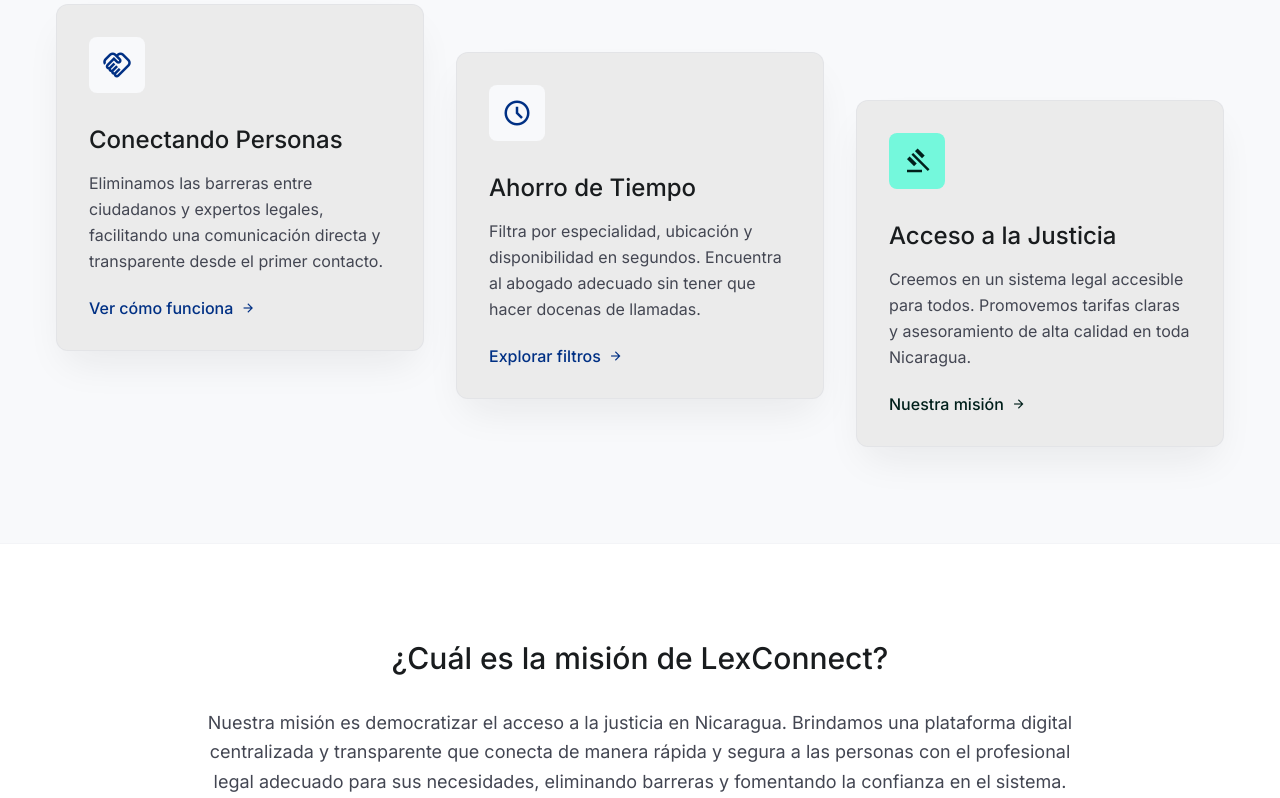
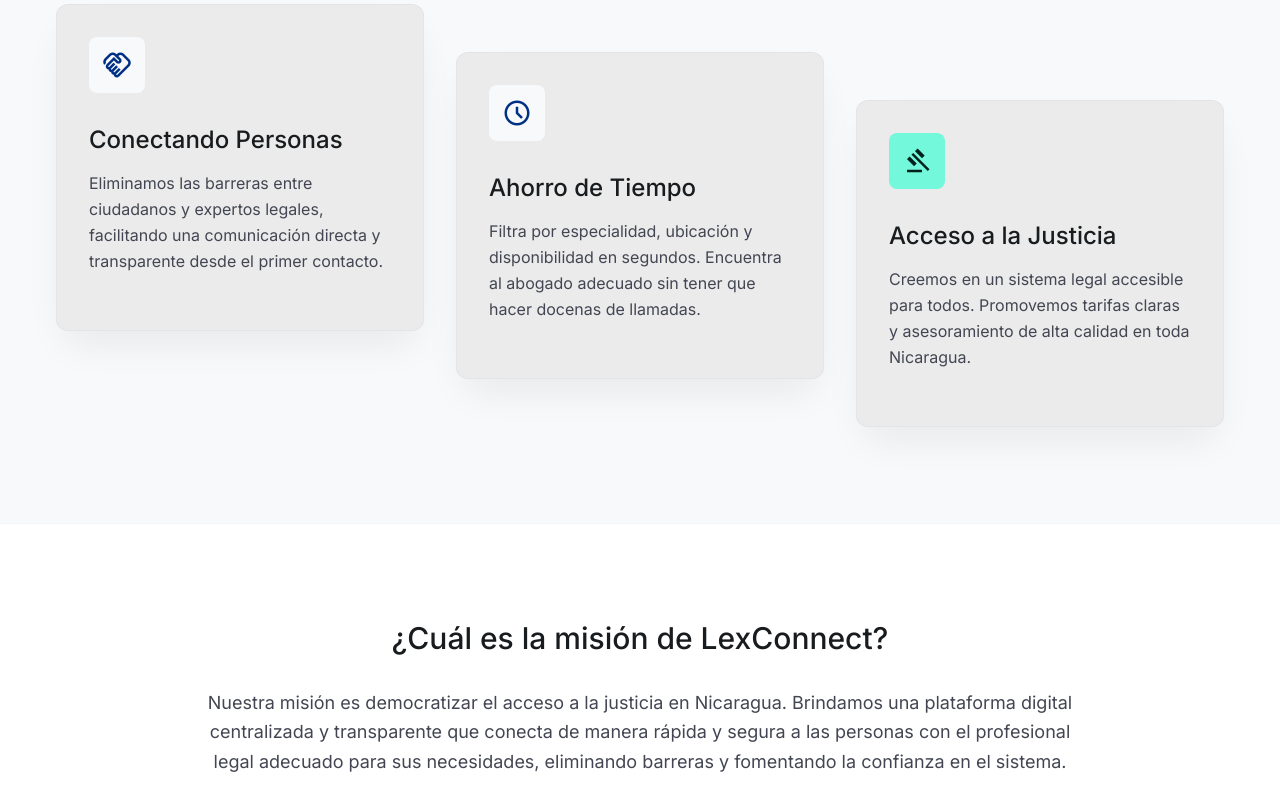
Before and after one commit to destripador2000/LexConnect, a React (Vite) app in the folder frontend/: page / in a window 1280 px wide. Shown: the part 1137-1935 px from the top of the page. Built offline with nearby package versions, Linux system fonts and the light colour scheme.

Commit message:
Refactor: Eliminando etiqueta link de las tarjetas

```diff
--- a/frontend/src/components/landing/FeatureCard.tsx
+++ b/frontend/src/components/landing/FeatureCard.tsx
@@ -6,8 +6,8 @@ interface FeatureCardProps {
   icon: string;
   title: string;
   description: string;
-  linkText: string;
-  href: string;
+  linkText?: string;
+  href?: string;
   marginTopClass?: string;
 }
 
@@ -36,10 +36,12 @@ export const FeatureCard: React.FC<FeatureCardProps> = ({
       </div>
       <h3 className={styles.cardTitle}>{title}</h3>
       <p className={styles.cardDescription}>{description}</p>
-      <a href={href} className={`${styles.link} ${linkColorClass}`}>
-        {linkText}
-        <span className={`material-symbols-outlined ${styles.linkIcon}`}>arrow_forward</span>
-      </a>
+      {linkText && href && (
+        <a href={href} className={`${styles.link} ${linkColorClass}`}>
+          {linkText}
+          <span className={`material-symbols-outlined ${styles.linkIcon}`}>arrow_forward</span>
+        </a>
+      )}
     </div>
   );
 };
--- a/frontend/src/pages/LandingPage.tsx
+++ b/frontend/src/pages/LandingPage.tsx
@@ -12,24 +12,18 @@ const features = [
     icon: 'handshake',
     title: 'Conectando Personas',
     description: 'Eliminamos las barreras entre ciudadanos y expertos legales, facilitando una comunicación directa y transparente desde el primer contacto.',
-    linkText: 'Ver cómo funciona',
-    href: '#',
     marginTopClass: '',
   },
   {
     icon: 'schedule',
     title: 'Ahorro de Tiempo',
     description: 'Filtra por especialidad, ubicación y disponibilidad en segundos. Encuentra al abogado adecuado sin tener que hacer docenas de llamadas.',
-    linkText: 'Explorar filtros',
-    href: '#',
     marginTopClass: 'md:mt-12',
   },
   {
     icon: 'gavel',
     title: 'Acceso a la Justicia',
     description: 'Creemos en un sistema legal accesible para todos. Promovemos tarifas claras y asesoramiento de alta calidad en toda Nicaragua.',
-    linkText: 'Nuestra misión',
-    href: '#',
     marginTopClass: 'md:mt-24',
   }
 ];
--- a/frontend/src/styles/PerfilAbogado.module.css
+++ b/frontend/src/styles/PerfilAbogado.module.css
@@ -30,7 +30,7 @@
   border-radius: 0.75rem;
   overflow: hidden;
   box-shadow: 0 25px 50px -12px rgba(0, 0, 0, 0.25);
-  aspect-ratio: 364 / 288;
+  aspect-ratio: 4 / 5;
 }
 
 @media (min-width: 1024px) {
@@ -43,7 +43,7 @@
   width: 100%;
   height: 100%;
   object-fit: cover;
-  object-position: center top;
+  object-position: 15%;
 }
 
 .infoWrapper {
```
